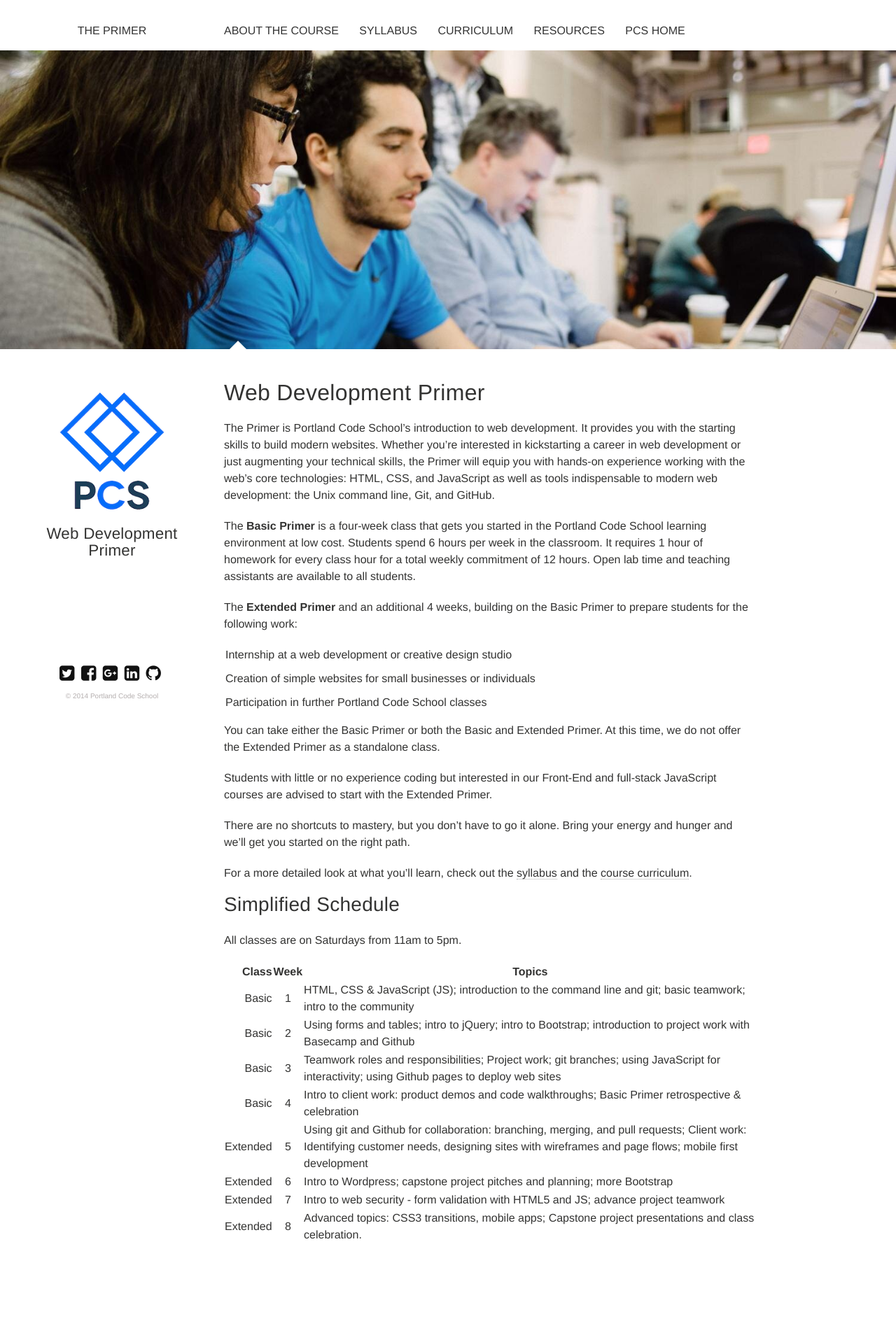
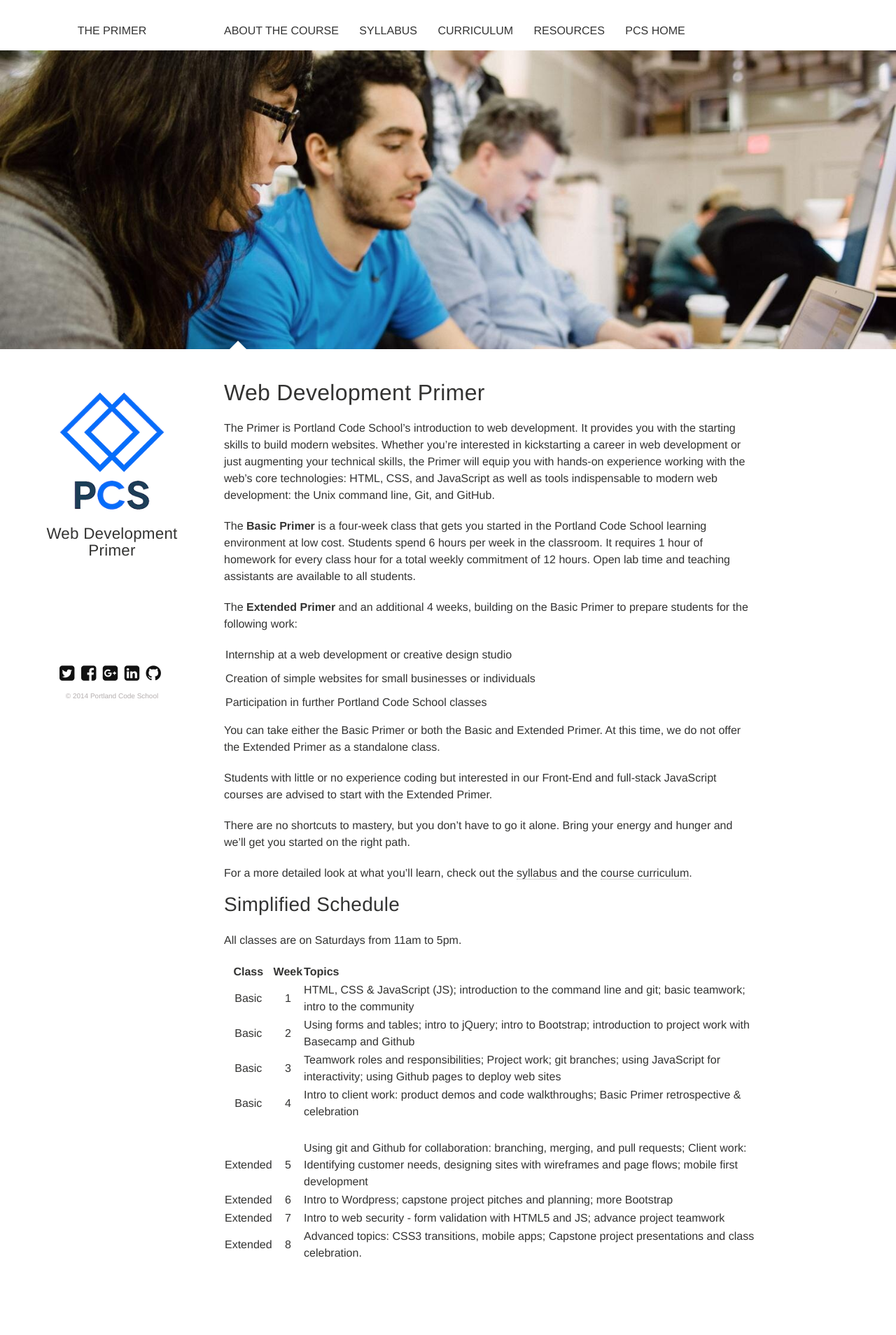
Before and after one commit to portlandcodeschool/primer, a Jekyll site: the page built from index.md, in a window 1280 px wide. Shown: the whole page at 70% size. Built offline with Jekyll 4.4.1, drawn with Linux system fonts in a browser that asks for light colours; nearby versions of some CDN libraries.

Commit message:
formatting

```diff
--- a/index.md
+++ b/index.md
@@ -16,6 +16,7 @@ The Primer is Portland Code School's introduction to web development. It provide
 The **Basic Primer** is a four-week class that gets you started in the Portland Code School learning environment at low cost. Students spend 6 hours per week in the classroom. It requires 1 hour of homework for every class hour for a total weekly commitment of 12 hours. Open lab time and teaching assistants are available to all students.
 
 The **Extended Primer** and an additional 4 weeks, building on the Basic Primer to prepare students for the following work:
+
 * Internship at a web development or creative design studio
 * Creation of simple websites for small businesses or individuals
 * Participation in further Portland Code School classes
@@ -34,14 +35,14 @@ Simplified Schedule
 
 All classes are on Saturdays from 11am to 5pm.
 
-|    Class | Week | Topics                                                                                                                                                                                           |
-|---------:|:----:|--------------------------------------------------------------------------------------------------------------------------------------------------------------------------------------------------|
+| Class | Week | Topics                                                                                                                                                                                           |
+|:---------:|:----:|:--------------------------------------------------------------------------------------------------------------------------------------------------------------------------------------------------|
 |    Basic |   1  | HTML, CSS & JavaScript (JS); introduction to the command line and git; basic teamwork; intro to the community                                                                                    |
 |    Basic |   2  | Using forms and tables; intro to jQuery; intro to Bootstrap; introduction to project work with Basecamp and Github                                                                               |
 |    Basic |   3  | Teamwork roles and responsibilities; Project work; git branches; using JavaScript for interactivity; using Github pages to deploy web sites                                                      |
 |    Basic |   4  | Intro to client work: product demos and code walkthroughs; Basic Primer retrospective & celebration                                                                                              |
+|          |      |                                                                                                                                                                                                  |                                                                 |
 | Extended |   5  | Using git and Github for collaboration: branching, merging, and pull requests; Client work: Identifying customer needs, designing sites with wireframes and page flows; mobile first development |
 | Extended |   6  | Intro to Wordpress; capstone project pitches and planning; more Bootstrap                                                                                                                        |
 | Extended |   7  | Intro to web security - form validation with HTML5 and JS; advance project teamwork                                                                                                              |
 | Extended |   8  | Advanced topics: CSS3 transitions, mobile apps; Capstone project presentations and class celebration.                                                                                            |
-|          |      |                                                                                                                                                                                                  |                                                                 |
```
